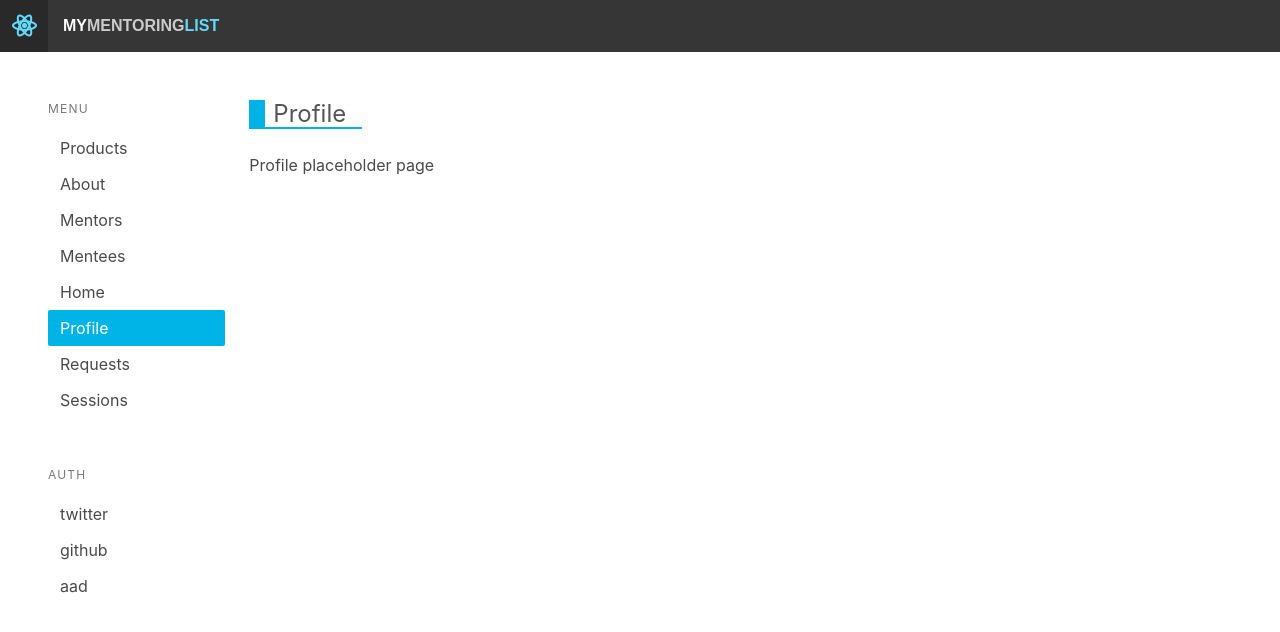
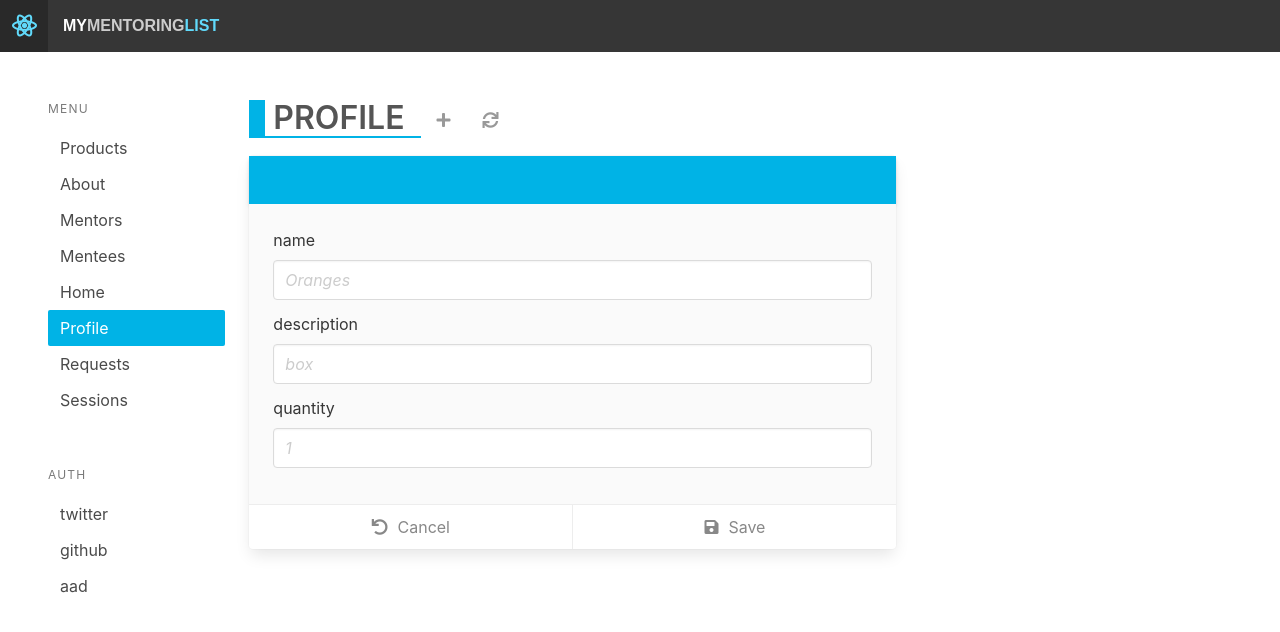
Before and after one commit to kstonekuan/imagine-cup, a React (Create React App) app in the folder react-app/: page /profile in a window 1280 px wide. Shown: the top 632 px of the page. Built offline with nearby package versions, Linux system fonts and the light colour scheme; no server answers.

Commit message:
add profile editor

```diff
--- a/react-app/src/profile/Profile.js
+++ b/react-app/src/profile/Profile.js
@@ -1,14 +1,92 @@
-import React from 'react';
+import React, { useEffect, useState } from 'react';
 
-const Profile = () => (
-  <div className="content-container">
-    <div className="content-title-group not-found">
-      <h2 className="title">Profile</h2>
-      <p>
-        Profile placeholder page
-      </p>
+import { ListHeader, ModalYesNo } from '../components';
+import ProductDetail from '../products/ProductDetail';
+import useProducts from '../products/useProducts';
+
+const captains = console;
+
+function Profile({ history }) {
+  const [productToDelete, setProductToDelete] = useState(null);
+  const [showModal, setShowModal] = useState(false);
+  const {
+    addProduct,
+    deleteProduct,
+    getProducts,
+    // products,
+    selectProduct,
+    selectedProduct,
+    updateProduct,
+    // error: errorMessage,
+  } = useProducts();
+
+  useEffect(() => {
+    getProducts();
+  }, [getProducts]);
+
+  function addNewProduct() {
+    selectProduct({});
+    history.push('/products/0');
+  }
+
+  function handleCancelProduct() {
+    history.push('/products');
+    selectProduct(null);
+    setProductToDelete(null);
+  }
+
+  function handleSaveProduct(product) {
+    if (selectedProduct && selectedProduct.name) {
+      captains.log(product);
+      updateProduct(product);
+    } else {
+      addProduct(product);
+    }
+    handleCancelProduct();
+  }
+
+  function handleCloseModal() {
+    setShowModal(false);
+  }
+
+  function handleDeleteFromModal() {
+    setShowModal(false);
+    deleteProduct(productToDelete);
+    handleCancelProduct();
+  }
+
+  function handleRefresh() {
+    handleCancelProduct();
+    getProducts();
+  }
+
+  return (
+    <div className="content-container">
+      <ListHeader
+        title="Profile"
+        handleAdd={addNewProduct}
+        handleRefresh={handleRefresh}
+        routePath="/profile"
+      />
+      <div className="columns is-multiline is-variable">
+        <div className="column is-8">
+          <ProductDetail
+              product={selectedProduct}
+              handleCancelProduct={handleCancelProduct}
+              handleSaveProduct={handleSaveProduct}
+            />
+        </div>
+      </div>
+
+      {showModal && (
+        <ModalYesNo
+          message={`Would you like to delete ${productToDelete.name}?`}
+          onNo={handleCloseModal}
+          onYes={handleDeleteFromModal}
+        />
+      )}
     </div>
-  </div>
-);
+  );
+}
 
 export default Profile;
```
